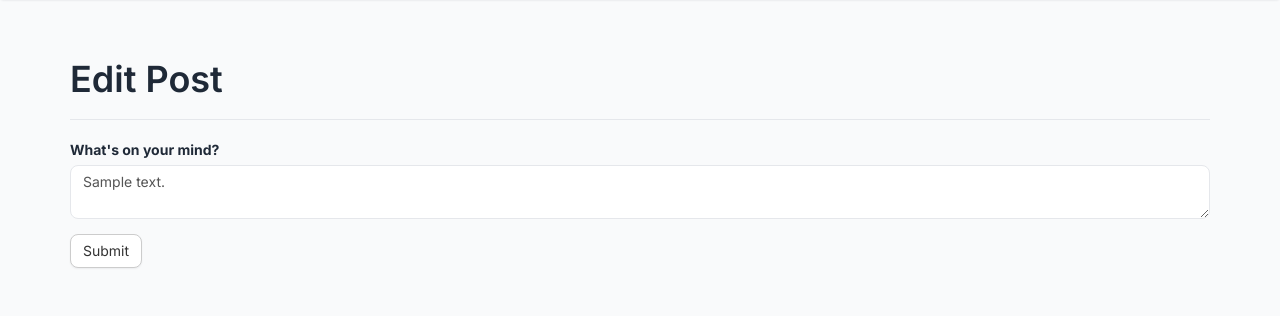
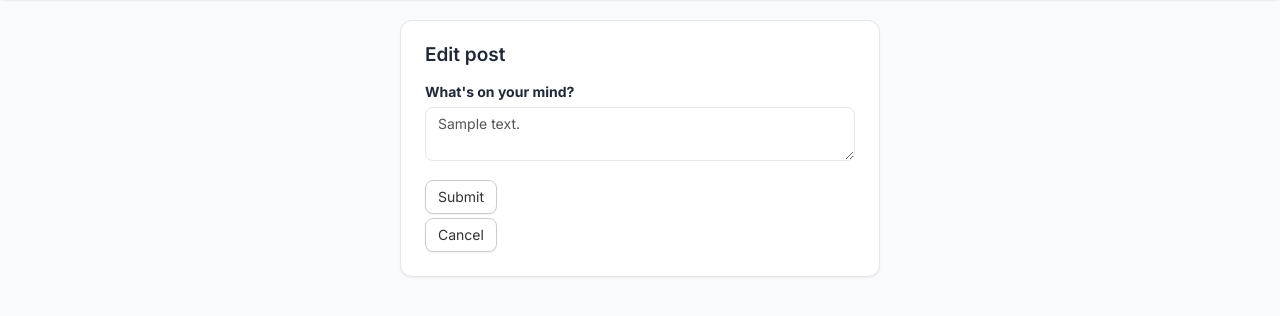
Before and after one commit to mahmoudnasser1561/FlaskForge, a Flask app: page /edit/1 in a window 1280 px wide. Shown: the part 62-378 px from the top of the page. Run offline with Flask 3, Linux system fonts and the light colour scheme; a user stored in the database is signed in; tables that the repository leaves empty hold one stand-in row (values such as "Sample post"); data that the repository does not hold is empty; some libraries are stand-ins or nearby versions.

Commit message:
Redesign edit post page: form-card component, centered layout

```diff
--- a/App/main/views.py
+++ b/App/main/views.py
@@ -147,7 +147,7 @@ def edit(id):
         return redirect(url_for('.post', id=post.id))
 
     form.body.data = post.body
-    return render_template('edit_post.html', form=form)
+    return render_template('edit_post.html', form=form, post=post)
 
 @main.route('/follow/<username>')
 @login_required
--- a/App/static/styles.css
+++ b/App/static/styles.css
@@ -238,6 +238,26 @@ a:hover, a:focus {
 .pagination > li > a:focus {
     background-color: var(--color-primary-light);
     color: var(--color-primary-dark);
+}
+
+/* ==========================================================================
+   Form card (edit post, edit profile, change password/email, auth)
+   ========================================================================== */
+.form-card {
+    background-color: var(--color-surface);
+    border: 1px solid var(--color-border);
+    border-radius: var(--radius-lg);
+    box-shadow: var(--shadow-sm);
+    padding: var(--space-4);
+    max-width: 480px;
+    margin: 0 auto;
+}
+.form-card-title {
+    margin: 0 0 var(--space-3);
+    font-size: 19px;
+}
+.form-card .btn-default {
+    margin-top: var(--space-1);
 }
 
 /* ==========================================================================
--- a/App/templates/edit_post.html
+++ b/App/templates/edit_post.html
@@ -4,11 +4,10 @@
 {% block title %}StaffRoom - Edit Post{% endblock %}
 
 {% block page_content %}
-<div class="page-header">
-    <h1>Edit Post</h1>
-</div>
-<div>
+<div class="form-card">
+    <h1 class="form-card-title">Edit post</h1>
     {{ wtf.quick_form(form) }}
+    <a class="btn btn-default" href="{{ url_for('.post', id=post.id) }}">Cancel</a>
 </div>
 {% endblock %}
 
```
